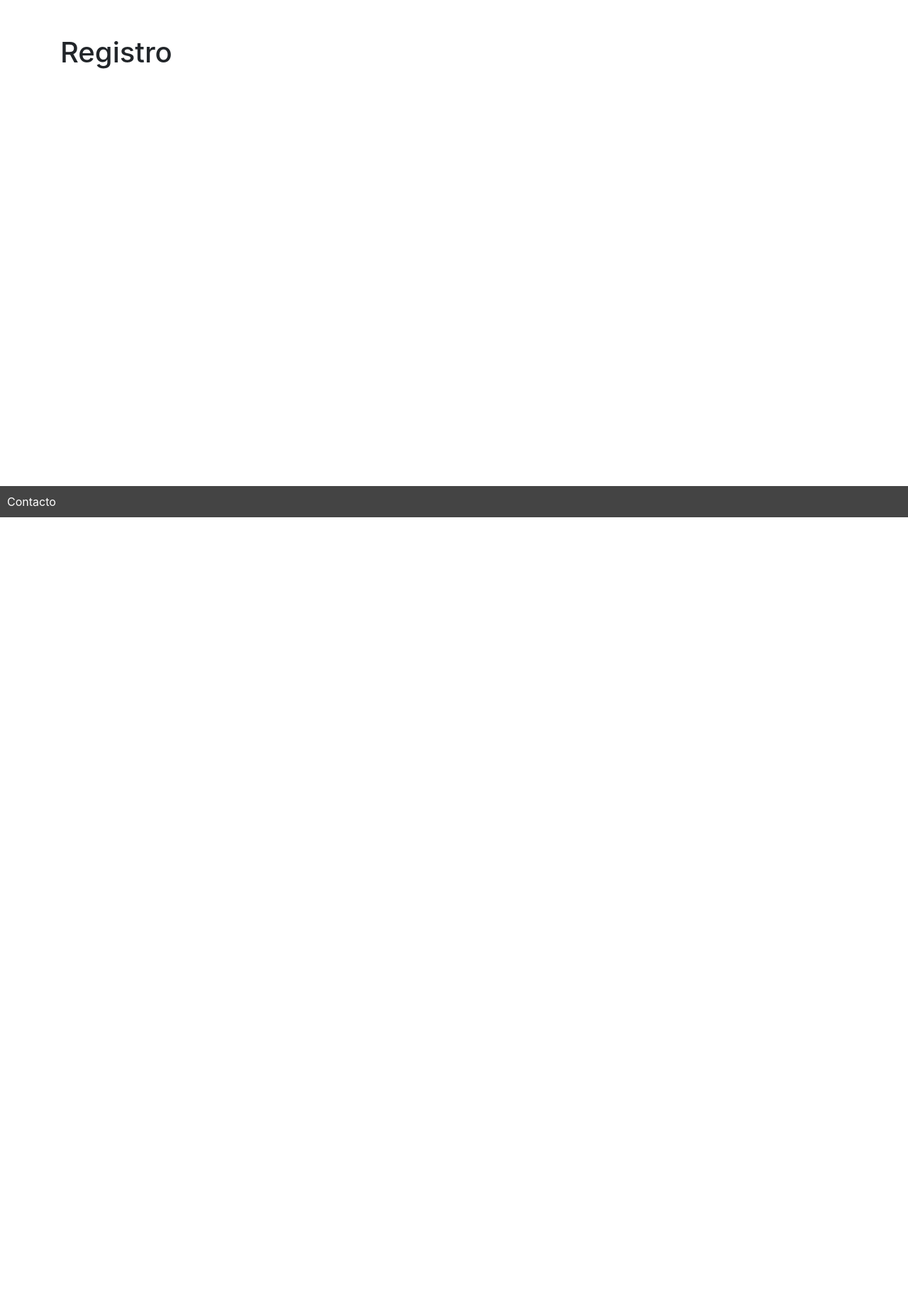
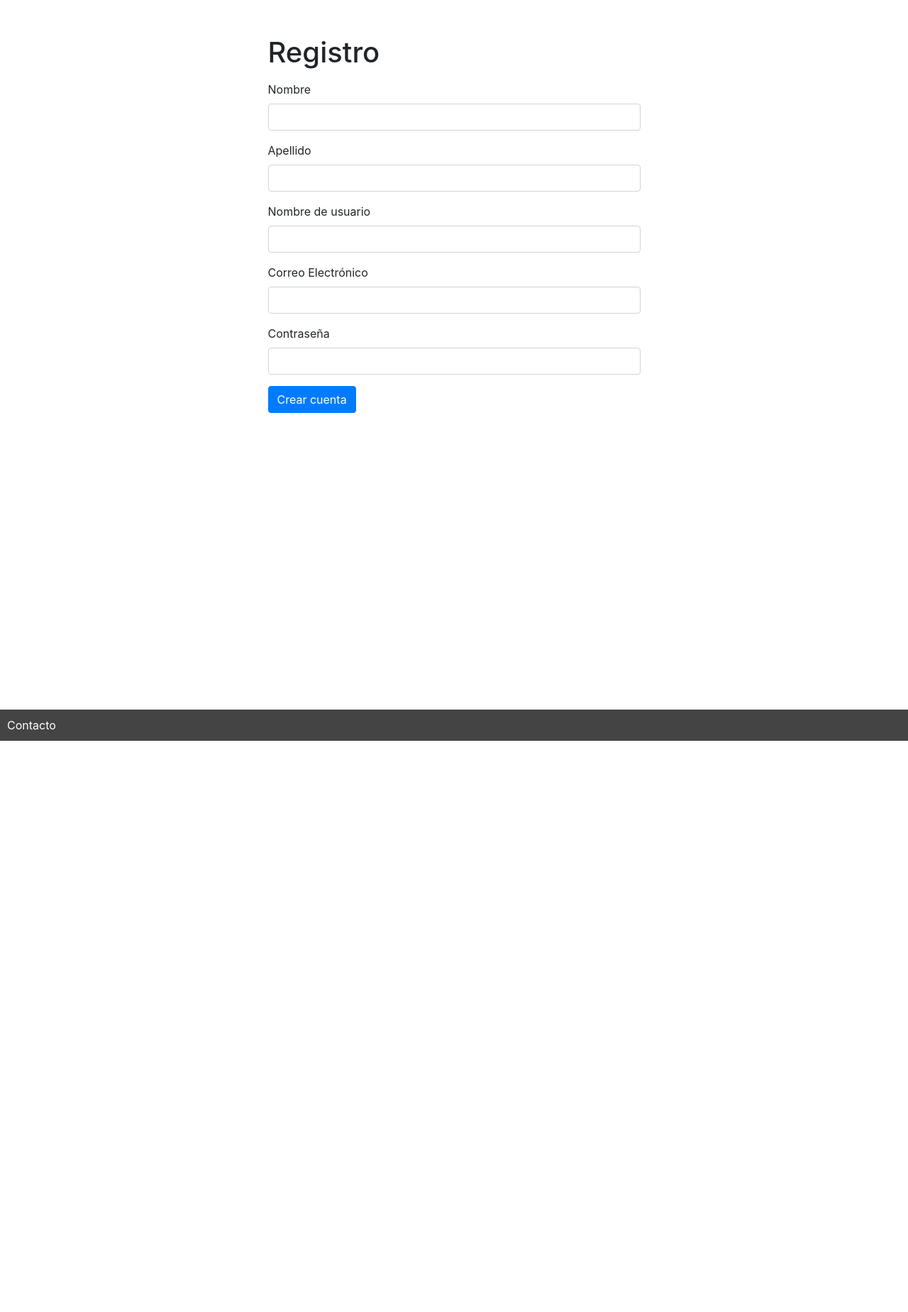
Before and after one commit to luism240174/recetas_curso, a Django app: template recetas/recetasapp/templates/registro/registro.html in a window 1280 px wide. Shown: the part 71-1920 px from the top of the page at 71% size. Before the commit the page ends 800 px from the top, so only its background shows below. Run offline with Django 3.2, Linux system fonts and the light colour scheme; the template is opened without the code that fills it, so the values that code supplies are empty; some libraries are stand-ins or nearby versions.

Commit message:
12-04-20

```diff
--- a/recetas/recetas/urls.py
+++ b/recetas/recetas/urls.py
@@ -21,10 +21,10 @@ from recetasapp.views import user_views
 
 urlpatterns = [
     path('home/', home_views.home, name='home'),
-    path(r'^admin/', admin.site.urls),
+    path('admin/', admin.site.urls),
 
-    path(r'^contacto/', home_views.contacto, name='contacto'),
-    path(r'^registro/', user_views.registro, name='registro'),
+    path('contacto/', home_views.contacto, name='contacto'),
+    path('registro/', user_views.registro, name='registro'),
 
 
 ]
--- a/recetas/recetasapp/models.py
+++ b/recetas/recetasapp/models.py
@@ -7,6 +7,9 @@ class Receta(models.Model):
 
     created_at = models.DateTimeField(auto_now_add=True)
     update_at = models.DateTimeField(auto_now=True)
+
+    def __str__(self):
+        return f'Nombre: {self.nombre} - Creada: {self.created_at} - Actualizada: {self.update_at} - Por: {self.usuario}'
 
 class Ingrediente(models.Model):
     UNIDADES = [
--- a/recetas/recetasapp/static/recetas/css/main.css
+++ b/recetas/recetasapp/static/recetas/css/main.css
@@ -1,6 +1,7 @@
 html {
+
     overflow-y: scroll;
-    height: 401%;
+    height: 1000%;
 
 }
 
@@ -18,7 +19,7 @@ header .navbar-nav {
 }
 
 footer {
-    position: absolute;
+    position: relative;
     bottom: 0;
     width: 100%;
     background-color: #444444;
@@ -34,6 +35,8 @@ footer a, footer a:hover {
 
 .main-container {
     padding-top: 50px;
+    position: relative;
+    height: 1000px;
 
 }
 
--- a/recetas/recetasapp/templates/base.html
+++ b/recetas/recetasapp/templates/base.html
@@ -56,8 +56,11 @@
     {% endblock %}
     </div>
 
+
+
     <footer>
         <a href="{% url 'contacto' %}">Contacto</a>
     </footer>
+
 </body>
 </html>
--- a/recetas/recetasapp/templates/registro/registro.html
+++ b/recetas/recetasapp/templates/registro/registro.html
@@ -4,6 +4,42 @@
 
 {% block content %}
 
-<h1>Registro</h1>
+<div class='col-12 col-lg-6 offset-lg-3'>
+
+    <form action= "{% url 'registro' %}" method="POST">{% csrf_token %}
+
+
+
+        <h1>Registro</h1>
+        <p class='text-danger'>{{ error }}</p>
+
+        <div class="form-group">
+            <label for="nombre">Nombre</label>
+            <input type="text" class="form-control" id="nombre" name='nombre' required>
+        </div>
+        <div class="form-group">
+            <label for="apellido">Apellido</label>
+            <input type="textl" class="form-control" id="apellido" name='apellido' required>
+        </div>
+
+        <div class="form-group">
+            <label for="username">Nombre de usuario</label>
+            <input type="textl" class="form-control" id="username" name='username' required>
+        </div>
+
+        <div class="form-group">
+          <label for="email">Correo Electrónico</label>
+          <input type="email" class="form-control" id="mail" name='email' required>
+        </div>
+        <div class="form-group">
+          <label for="password">Contraseña</label>
+          <input type="password" class="form-control" id="password" name='password' required>
+        </div>
+
+        <button type="submit" class="btn btn-primary">Crear cuenta</button>
+
+    </form>
+</div>
+
 
 {% endblock %}
```
Also changed, not shown: recetas/recetasapp/views/user_views.py (+23 -0 lines), recetas/db.sqlite3.
